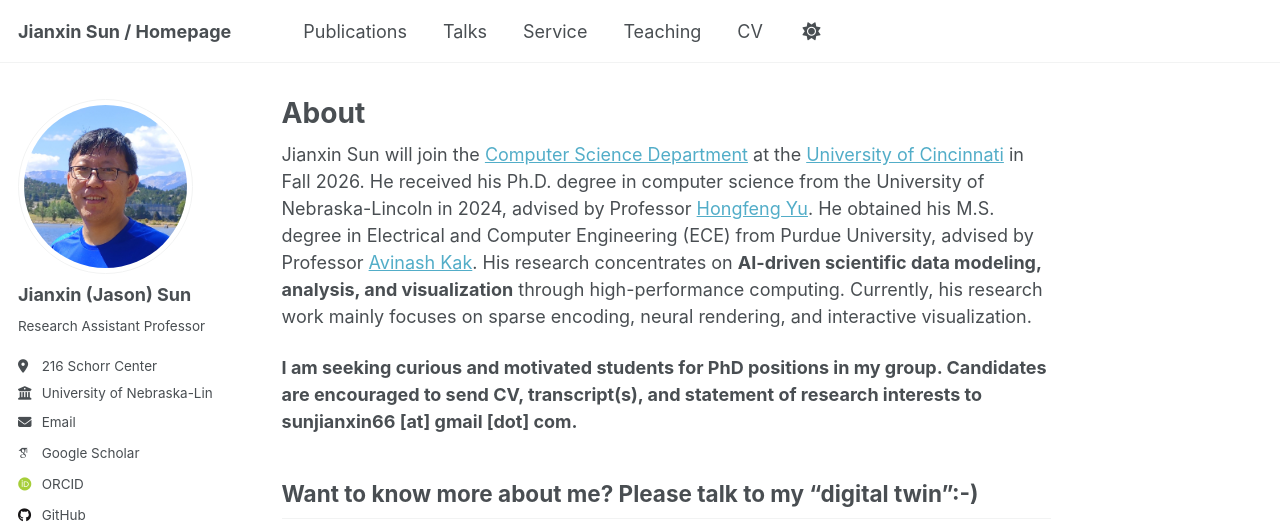
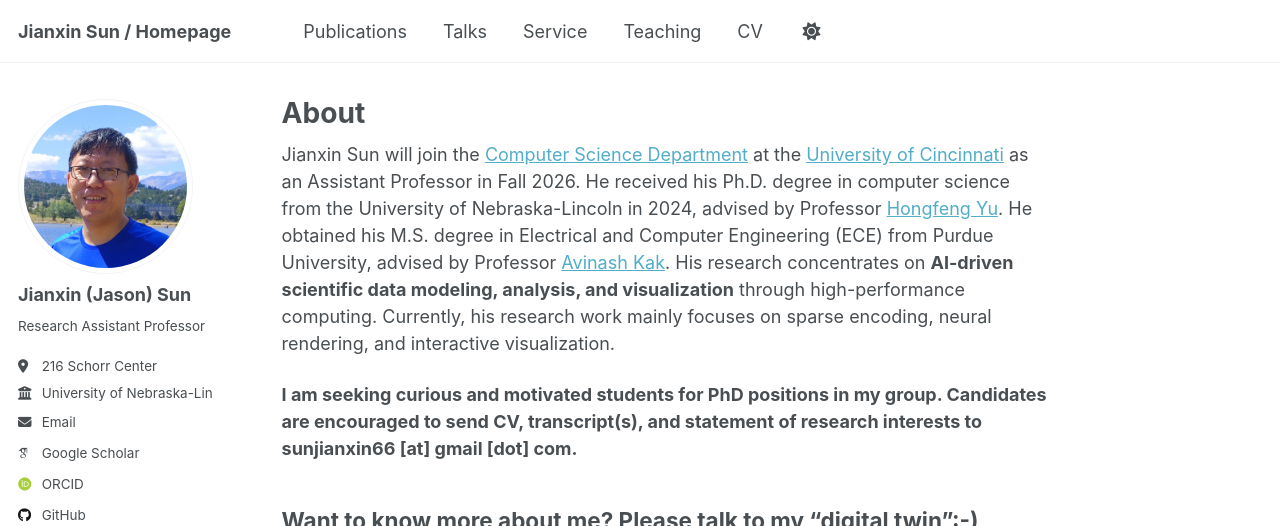
Before and after one commit to sunjianxin/sunjianxin.github.io, a Jekyll site: the page built from _pages/about.md, in a window 1280 px wide and 900 px high, cut to the strip 0-526 px from the top of the window. Built offline with Jekyll 4.4.1, drawn with Linux system fonts in a browser that asks for light colours; some web fonts are replaced.

Commit message:
Update about.md

```diff
--- a/_pages/about.md
+++ b/_pages/about.md
@@ -7,7 +7,7 @@
   - /about.html
 ---
 
-Jianxin Sun will join the [Computer Science Department](https://www.ceas.uc.edu/academics/departments/computer-science.html) at the [University of Cincinnati](https://www.uc.edu/) in Fall 2026. He received his Ph.D. degree in computer science from the University of Nebraska-Lincoln in 2024, advised by Professor [Hongfeng Yu](https://cse.unl.edu/~yu/). He obtained his M.S. degree in Electrical and Computer Engineering (ECE) from Purdue University, advised by Professor [Avinash Kak](https://engineering.purdue.edu/kak/). His research concentrates on **AI-driven scientific data modeling, analysis, and visualization** through high-performance computing. Currently, his research work mainly focuses on sparse encoding, neural rendering, and interactive visualization.
+Jianxin Sun will join the [Computer Science Department](https://www.ceas.uc.edu/academics/departments/computer-science.html) at the [University of Cincinnati](https://www.uc.edu/) as an Assistant Professor in Fall 2026. He received his Ph.D. degree in computer science from the University of Nebraska-Lincoln in 2024, advised by Professor [Hongfeng Yu](https://cse.unl.edu/~yu/). He obtained his M.S. degree in Electrical and Computer Engineering (ECE) from Purdue University, advised by Professor [Avinash Kak](https://engineering.purdue.edu/kak/). His research concentrates on **AI-driven scientific data modeling, analysis, and visualization** through high-performance computing. Currently, his research work mainly focuses on sparse encoding, neural rendering, and interactive visualization.
 
 **I am seeking curious and motivated students for PhD positions in my group. Candidates are encouraged to send CV, transcript(s), and statement of research interests to sunjianxin66 [at] gmail [dot] com.**
 
```
